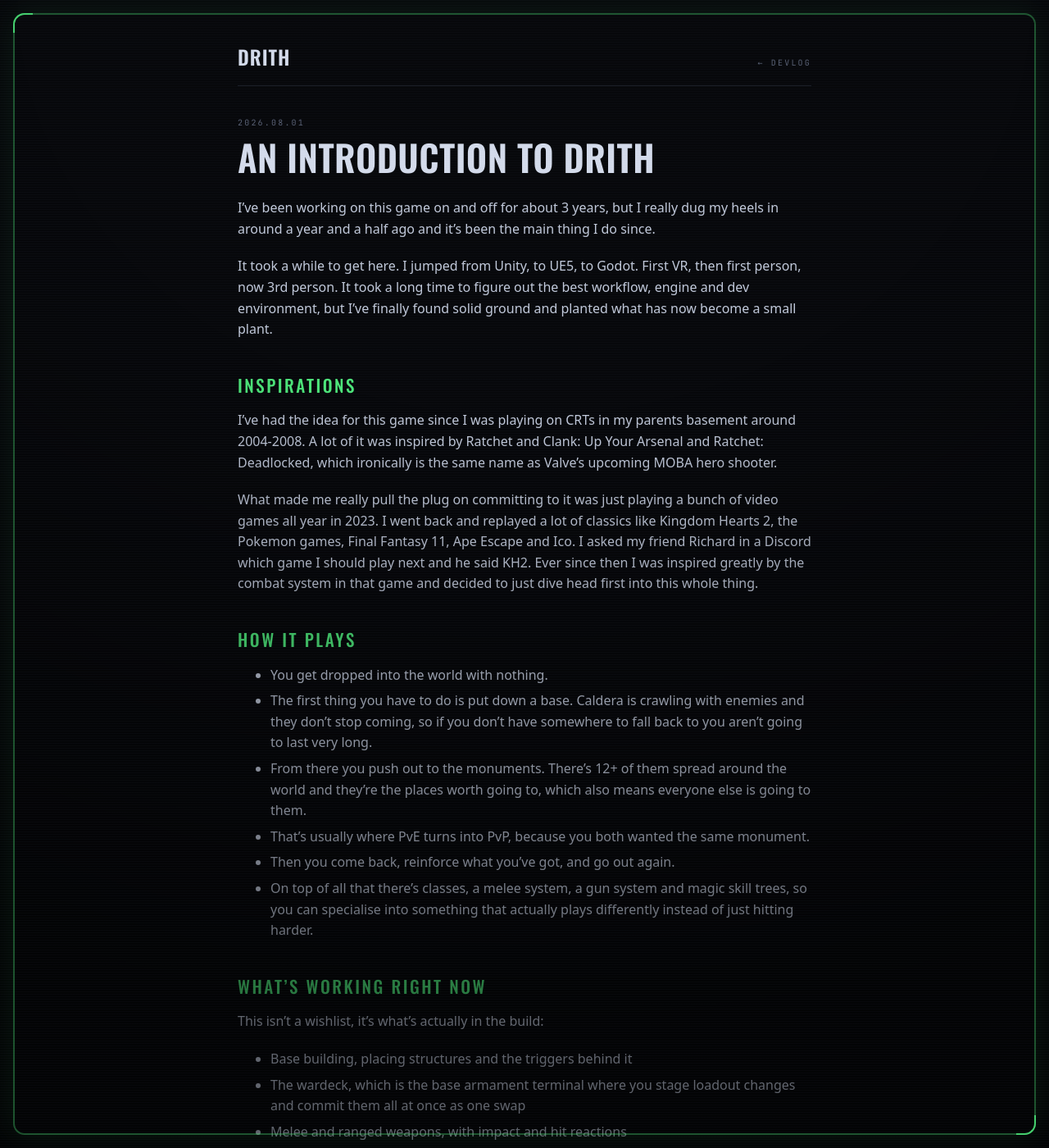
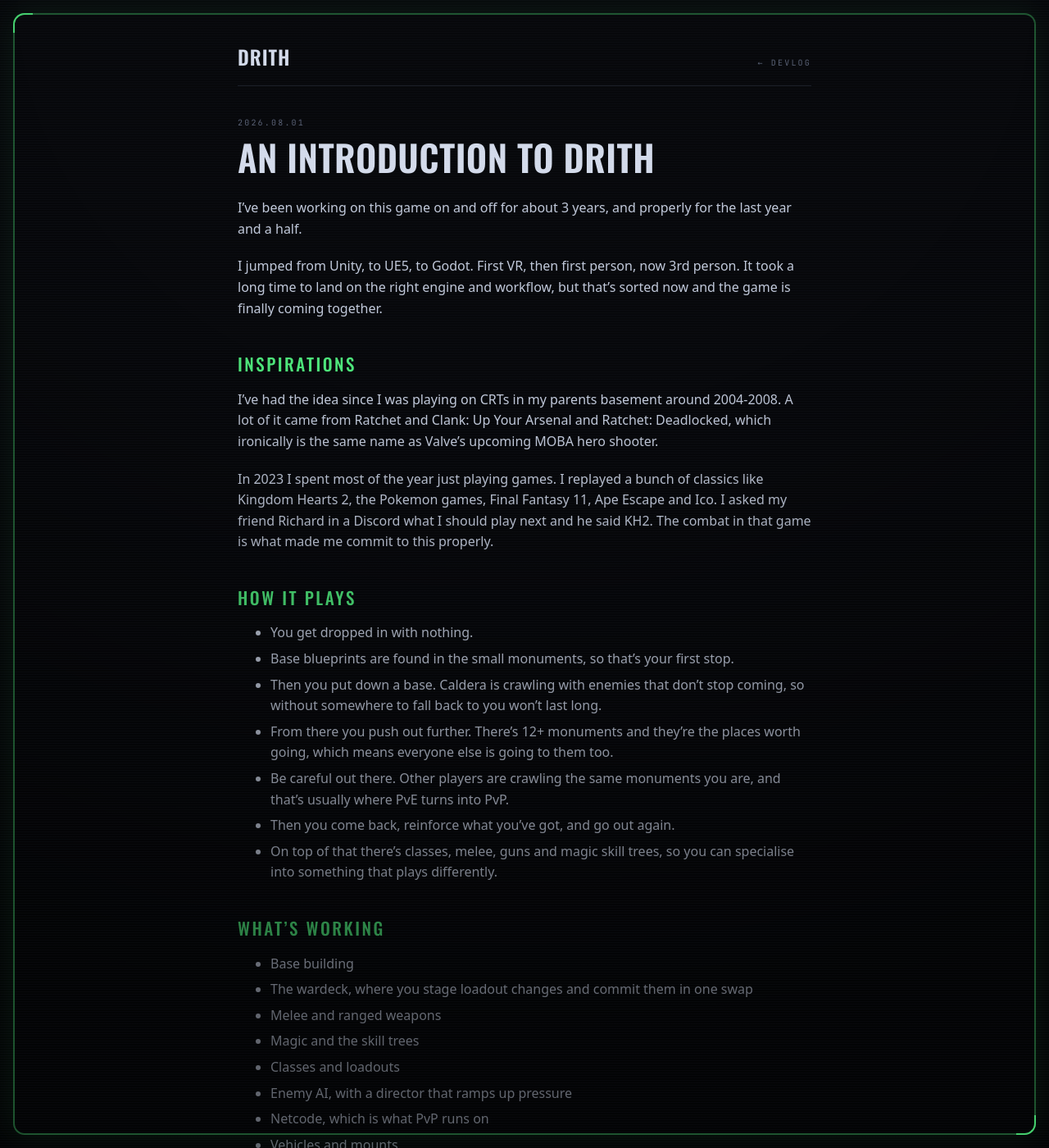
Before and after one commit to WhitleyStriber/drith.github.io, a Jekyll site: the page built from _posts/2026-08-01-drith-an-introduction.md, in a window 1280 px wide and 1400 px high. Shown: the whole window at 82% size. Built offline with Jekyll 4.4.1, drawn with Linux system fonts in a browser that asks for light colours; some of the changed text lies outside the part shown.

Commit message:
Cut the devlog post down and fix the parts that read badly
- drop the "solid ground / small plant" line
- rewrite the KH2 paragraph as one plain sentence instead of splitting it
  for effect and using "got its hooks in me"
- shorten throughout: ~950 words down to ~640, the what's-working list
  trimmed to short entries, "Where this is going" reduced to "Release"
- add that base blueprints come from the small monuments, and that other
  players are out there crawling the same ones

````diff
--- a/_posts/2026-08-01-drith-an-introduction.md
+++ b/_posts/2026-08-01-drith-an-introduction.md
@@ -2,119 +2,90 @@
 title: "An introduction to Drith"
 date: 2026-08-01
 description: >-
-  3 years, 3 engines and a couple of false starts on perspective. What the game
-  is, how it plays, and what's actually working right now.
+  What the game is, how it plays, what's working so far, and how to get into
+  the pre-alpha.
 ---
 
-I've been working on this game on and off for about 3 years, but I really dug my
-heels in around a year and a half ago and it's been the main thing I do since.
+I've been working on this game on and off for about 3 years, and properly for
+the last year and a half.
 
-It took a while to get here. I jumped from Unity, to UE5, to Godot. First VR,
-then first person, now 3rd person. It took a long time to figure out the best
-workflow, engine and dev environment, but I've finally found solid ground and
-planted what has now become a small plant.
+I jumped from Unity, to UE5, to Godot. First VR, then first person, now 3rd
+person. It took a long time to land on the right engine and workflow, but
+that's sorted now and the game is finally coming together.
 
 ## Inspirations
 
-I've had the idea for this game since I was playing on CRTs in my parents
-basement around 2004-2008. A lot of it was inspired by Ratchet and Clank: Up
-Your Arsenal and Ratchet: Deadlocked, which ironically is the same name as
-Valve's upcoming MOBA hero shooter.
+I've had the idea since I was playing on CRTs in my parents basement around
+2004-2008. A lot of it came from Ratchet and Clank: Up Your Arsenal and Ratchet:
+Deadlocked, which ironically is the same name as Valve's upcoming MOBA hero
+shooter.
 
-What made me really pull the plug on committing to it was just playing a bunch
-of video games all year in 2023. I went back and replayed a lot of classics like
-Kingdom Hearts 2, the Pokemon games, Final Fantasy 11, Ape Escape and Ico. I
-asked my friend Richard in a Discord which game I should play next and he said
-KH2. Ever since then I was inspired greatly by the combat system in that game
-and decided to just dive head first into this whole thing.
+In 2023 I spent most of the year just playing games. I replayed a bunch of
+classics like Kingdom Hearts 2, the Pokemon games, Final Fantasy 11, Ape Escape
+and Ico. I asked my friend Richard in a Discord what I should play next and he
+said KH2. The combat in that game is what made me commit to this properly.
 
 ## How it plays
 
-- You get dropped into the world with nothing.
-- The first thing you have to do is put down a base. Caldera is crawling with
-  enemies and they don't stop coming, so if you don't have somewhere to fall
-  back to you aren't going to last very long.
-- From there you push out to the monuments. There's 12+ of them spread around
-  the world and they're the places worth going to, which also means everyone
-  else is going to them.
-- That's usually where PvE turns into PvP, because you both wanted the same
-  monument.
+- You get dropped in with nothing.
+- Base blueprints are found in the small monuments, so that's your first stop.
+- Then you put down a base. Caldera is crawling with enemies that don't stop
+  coming, so without somewhere to fall back to you won't last long.
+- From there you push out further. There's 12+ monuments and they're the places
+  worth going, which means everyone else is going to them too.
+- Be careful out there. Other players are crawling the same monuments you are,
+  and that's usually where PvE turns into PvP.
 - Then you come back, reinforce what you've got, and go out again.
-- On top of all that there's classes, a melee system, a gun system and magic
-  skill trees, so you can specialise into something that actually plays
-  differently instead of just hitting harder.
+- On top of that there's classes, melee, guns and magic skill trees, so you can
+  specialise into something that plays differently.
 
-## What's working right now
+## What's working
 
-This isn't a wishlist, it's what's actually in the build:
+- Base building
+- The wardeck, where you stage loadout changes and commit them in one swap
+- Melee and ranged weapons
+- Magic and the skill trees
+- Classes and loadouts
+- Enemy AI, with a director that ramps up pressure
+- Netcode, which is what PvP runs on
+- Vehicles and mounts
+- Loot, crafting, blueprints and shops
+- Monuments, water and environment FX
 
-- Base building, placing structures and the triggers behind it
-- The wardeck, which is the base armament terminal where you stage loadout
-  changes and commit them all at once as one swap
-- Melee and ranged weapons, with impact and hit reactions
-- Magic, the spell weapons and the skill tree UI behind them
-- Classes and loadouts, the gear data and the logic that drives it
-- Enemies, the mob AI plus a director and spawner that ramp up pressure
-- Netcode for networked sessions, which is what PvP sits on
-- Vehicles you can drive and mounts you can ride
-- Loot tables, crafting, blueprints, pickups and shops
-- The world itself, monument spaces, water, environment FX and warp triggers
-- HUD for inventory, combat, base, shop, dialog, magic and zones
+The base side is the most finished part of the project and the world is the
+least, so that's where most of the next stretch is going. Right now I'm mostly
+polishing instead of adding: physics, 3d models, textures, and a bunch of random
+bugs.
 
-Some of it is a lot further along than the rest. The base and armament side is
-the most finished thing in the project and the world is probably the least, so
-that's where most of the next stretch is going.
+## Playing the pre-alpha
 
-Right now I'm mostly polishing instead of adding new stuff. Physics systems, 3d
-models, textures, and a bunch of random bugs.
+This is a **pre-alpha**. It's rough, there are bugs I know about and plenty I
+don't, and things will change or get torn out.
 
-## How to play the beta
-
-Before anything else, this is a **pre-alpha** build. It's rough, there are bugs
-I already know about and plenty I don't, and things are going to change or get
-torn out entirely. If you go in expecting a finished game you're going to have a
-bad time. If you go in expecting a pre-alpha you'll probably have fun with it.
-
-The beta runs on a server I host myself, so it's only playable when I've got it
-running. The Play button on the front page (and at the bottom of this post) will
-show you the access code when it's up, or tell you the server is offline when
-it isn't.
+It runs on a server I host myself, so it's only up when I've got it running. The
+Play button will show you the access code, or tell you the server is offline.
 
 {% if site.beta_download and site.beta_download != "" %}
 1. Grab the build: [download]({{ site.beta_download }})
 {% else %}
-1. Grab the build (download link going up shortly)
+1. Grab the build (link going up shortly)
 {% endif %}
-2. Unzip it wherever you want.
-3. Hit Play, copy the access code, and launch the game with it:
+2. Unzip it.
+3. Launch it with the access code:
 
 ```
 Drith.exe --connect-ip=ACCESS_CODE
 ```
 
-On Linux it's the same thing with the Linux binary:
-
-```
-./Drith --connect-ip=ACCESS_CODE
-```
-
-If the access code doesn't have a port on the end of it, the game falls back to
-27015, which is what I run on. If it does have a port, it'll use that instead.
-
-There's no proper join screen yet, so the launch flag is the way in for now.
-That's on the list.
+If the code has no port on the end, it falls back to 27015. There's no join
+screen yet, so the launch flag is the way in for now.
 
 ## The story
 
-There is one, but I want to be upfront that a lot of the story elements are very
-early works in progress. I've never written a story before, so anything I post
-about that side is basically a first draft and I'll probably end up changing it.
+There is one, but a lot of it is very early. I've never written a story before,
+so anything I post about it is a first draft and I'll probably change it.
 
-## Where this is going
+## Release
 
-I'll post here when things land. Not on any kind of schedule, just whenever
-there's something worth writing about.
-
-The target is to get this out before 2030, and at the rate I'm developing I
-believe I should be able to hit that. I don't want to narrow it down more than
-that yet, I'd rather say 202X than give a date I have to walk back later.
+Before 2030, and at the rate I'm going I should hit that. I'd rather say 202X
+than give a date I have to walk back.
````
